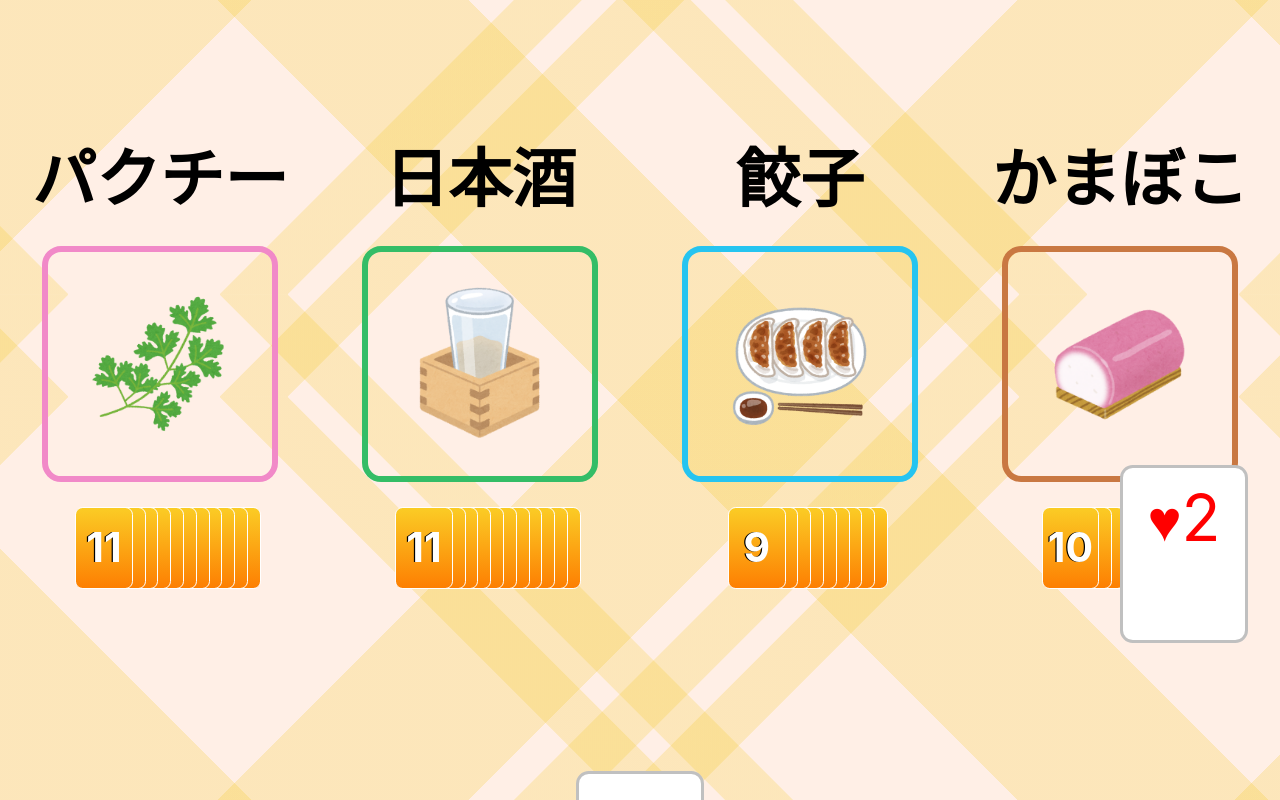
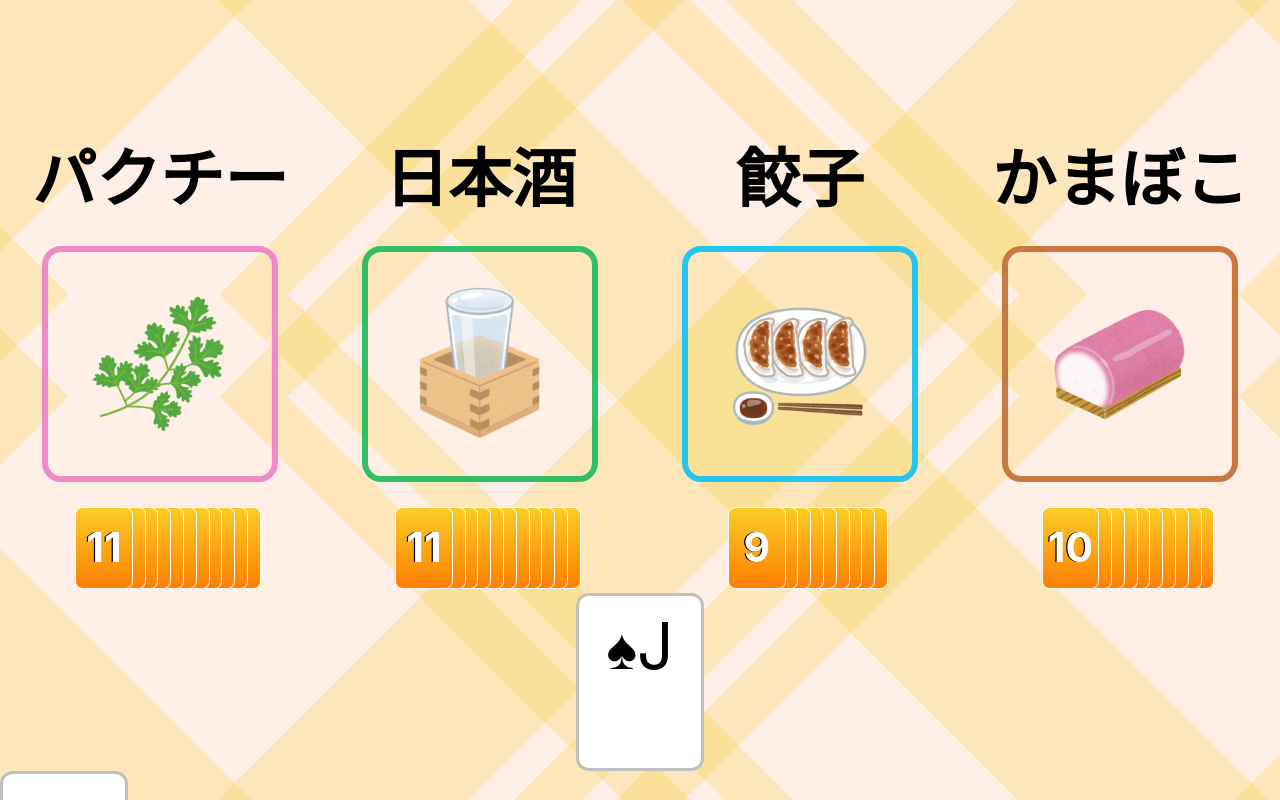
Before and after one commit to chocolamint/MilkyMillionaireReact, a React (Create React App) app in the folder milky-millionaire/: page / in a window 1280 px wide. Shown: the top 800 px of the page. Built offline with nearby package versions, Linux system fonts and the light colour scheme.

Commit message:
CPU側でアニメーションさせると位置が難しかったのでApp側に移す

```diff
--- a/milky-millionaire/src/App.scss
+++ b/milky-millionaire/src/App.scss
@@ -54,6 +54,17 @@
             }
         }
 
+        .discardings {
+
+            animation: test 1s;
+
+            .card-container {
+                width: 10vw;
+            }
+        }
+
+        @keyframes test {}
+
         .player {
             flex: 1;
         }
--- a/milky-millionaire/src/App.tsx
+++ b/milky-millionaire/src/App.tsx
@@ -20,6 +20,8 @@ export default function App(props: { random: Random }) {
         stack: [] as Card[][],
         playerDeck: dealCards[4]
     });
+    const [discardings, setDiscardings] = useState(undefined as Card[] | undefined);
+    const [processing, setProcessing] = useState(false);
 
     const gameInfo = {
         cpus: [{
@@ -58,7 +60,7 @@ export default function App(props: { random: Random }) {
                         return (
                             <li className="cpu">
                                 <CPUView {...cpu}
-                                    isMyTurn={i === gameState.currentTurn}
+                                    isMyTurn={i === gameState.currentTurn && !processing}
                                     position={i}
                                     cards={gameState.cpuDeck[i]}
                                     stackTop={gameState.stack[0]}
@@ -67,7 +69,7 @@ export default function App(props: { random: Random }) {
                             </li>
                         );
                     })}
-                </ul >
+                </ul>
                 <div className="discard">
                     {gameState.stack.map(cards =>
                         <div className="card-set">
@@ -79,6 +81,14 @@ export default function App(props: { random: Random }) {
                         </div>
                     )}
                 </div >
+                {discardings &&
+                    <div className="discardings" onAnimationEnd={handleAnimationEnd}>
+                        {discardings.map(card =>
+                            <div className="card-container">
+                                <CardView card={card} />
+                            </div>
+                        )}
+                    </div>}
                 <Player {...gameInfo.player} deck={gameState.playerDeck} gameStatus={gameState.gameStatus} />
             </div>
             {message &&
@@ -104,9 +114,20 @@ export default function App(props: { random: Random }) {
             setGameState({
                 ...gameState,
                 currentTurn: nextTurn,
-                stack: [result.discards, ...gameState.stack],
+                stack: gameState.stack,
                 cpuDeck: gameState.cpuDeck.map((d, i) => i === gameState.currentTurn ? newDeck : d),
             });
+            setDiscardings(result.discards);
+            setProcessing(true);
         }
     }
+
+    function handleAnimationEnd() {
+        setGameState({
+            ...gameState,
+            stack: [discardings!, ...gameState.stack],
+        });
+        setDiscardings(undefined);
+        setProcessing(false);
+    }
 }
--- a/milky-millionaire/src/components/CPUView.scss
+++ b/milky-millionaire/src/components/CPUView.scss
@@ -2,6 +2,7 @@
     display: flex;
     flex-direction: column;
     align-items: center;
+    position: relative;
 
     .name {
         text-align: center;
@@ -69,69 +70,4 @@
             box-sizing: border-box;
         }
     }
-
-    .discarding {
-        display: flex;
-        flex-direction: row;
-
-        .card {
-            width: 10vw;
-        }
-    }
-
-    &.position-0 .discarding {
-        animation: cpu-discarding-0 1000ms;
-    }
-
-    &.position-1 .discarding {
-        animation: cpu-discarding-1 1000ms;
-    }
-
-    &.position-2 .discarding {
-        animation: cpu-discarding-2 1000ms;
-    }
-
-    &.position-3 .discarding {
-        animation: cpu-discarding-3 1000ms;
-    }
-
-    @keyframes cpu-discarding-0 {
-        from {
-            transform: translate(-5vw, -10vw);
-        }
-
-        to {
-            transform: translate(12vw, 42vw);
-        }
-    }
-
-    @keyframes cpu-discarding-1 {
-        from {
-            transform: translate(-5vw, -10vw);
-        }
-
-        to {
-            transform: translate(12vw, 42vw);
-        }
-    }
-
-    @keyframes cpu-discarding-2 {
-        from {
-            transform: translate(5vw, -10vw);
-        }
-
-        to {
-            transform: translate(-12vw, 42vw);
-        }
-    }
-
-    @keyframes cpu-discarding-3 {
-        from {
-            transform: translate(5vw, -10vw);
-        }
-
-        to {
-            transform: translate(-20vw, 40vw);
-        }
-    }
 }
--- a/milky-millionaire/src/components/CPUView.tsx
+++ b/milky-millionaire/src/components/CPUView.tsx
@@ -1,9 +1,8 @@
-import React, { useState } from "react";
+import React from "react";
 import "./CPUView.scss";
 import { Card } from "../models/Card";
 import { Random, TurnResult } from "../models/Game";
 import { turnCPU } from "../models/CPU";
-import CardView from "./CardView";
 
 export interface CPUProps {
     imageFileName: any;
@@ -19,33 +18,13 @@ export interface CPUProps {
 }
 
 const waiting = { action: "waiting" } as const;
-type TurnState = TurnResult | typeof waiting;
 
 export default function CPU(props: CPUProps) {
 
-    const [myState, setMyState] = useState(waiting as TurnState);
-
-    if (props.isMyTurn && myState.action === "waiting") {
-        setMyState(
-            turnCPU(props.stackTop, props.cards, props.random)
-        );
+    if (props.isMyTurn) {
+        const result = turnCPU(props.stackTop, props.cards, props.random);
+        props.onTurnEnd(result);
     }
-
-    const isDiscarding = (card: Card) => {
-        if (myState && myState.action === "discard") {
-            return myState.discards.includes(card);
-        }
-        return false;
-    };
-
-    const hand = props.cards.filter(x => !isDiscarding(x));
-
-    const handleAnimationEnd = () => {
-        if (myState.action !== "waiting") {
-            props.onTurnEnd(myState);
-            setMyState(waiting);
-        }
-    };
 
     return (
         <div className={`cpu position-${props.position}`}>
@@ -55,18 +34,11 @@ export default function CPU(props: CPUProps) {
             <div className="image" style={{ borderColor: props.color, backgroundColor: props.bgColor }}>
                 <img src={`/assets/images/${props.imageFileName}`} alt="" />
             </div>
-            <div className="cards" data-card-count={hand.length}>
-                {hand.map(x =>
+            <div className="cards" data-card-count={props.cards.length}>
+                {props.cards.map(x =>
                     <div className="card"></div>
                 )}
             </div>
-            {myState && myState.action === "discard" &&
-                <div className="discarding" onAnimationEnd={handleAnimationEnd}>
-                    {myState.discards.map(card => (
-                        <CardView card={card} />
-                    ))}
-                </div>
-            }
         </div>
     );
 }
```
